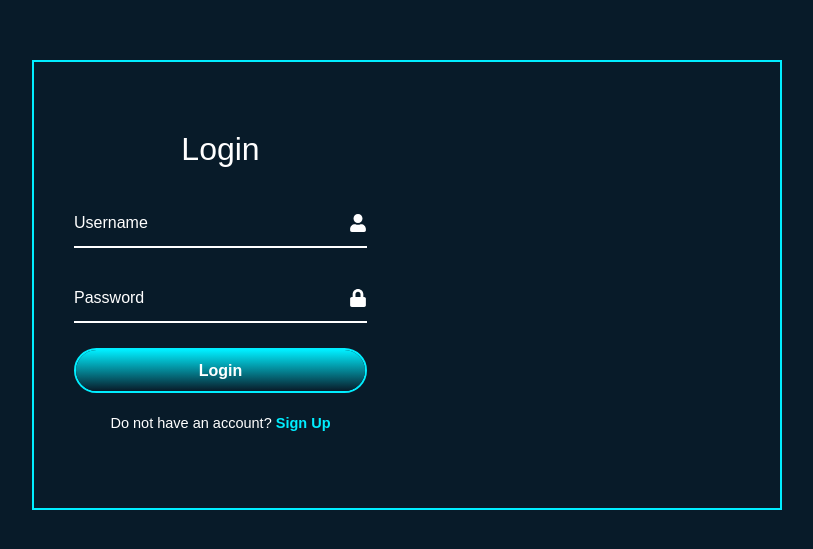
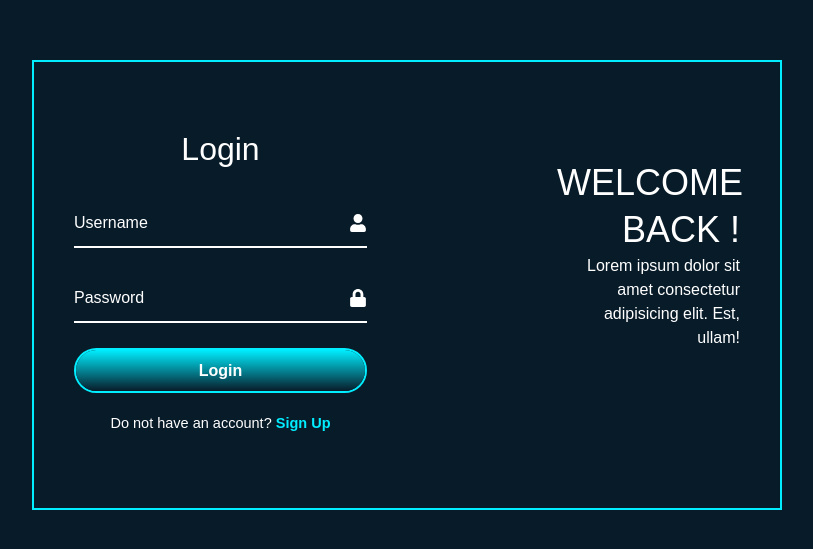
Before and after one commit to Shahidul-Islam-Jony/Awesome-Design, a React (Vite) app: page /login in a window 1280 px wide. Shown: the part 115-664 px from the top of the page, without its empty margins (233-1046 px from the left). Built offline with nearby package versions, Linux system fonts and the light colour scheme.

Commit message:
Login page Right side welcome text added

```diff
--- a/src/pages/LoginRegistration/LoginRegistration.jsx
+++ b/src/pages/LoginRegistration/LoginRegistration.jsx
@@ -1,4 +1,4 @@
-import { FaUser,FaLock } from "react-icons/fa";
+import { FaUser, FaLock } from "react-icons/fa";
 
 import './LoginStyle.css'
 
@@ -16,15 +16,19 @@ const LoginRegistration = () => {
                     <div className="input-box">
                         <input type="password" required />
                         <label>Password</label>
-                        <FaLock className="icon"/>
+                        <FaLock className="icon" />
                     </div>
                     <button type="submit" className="btn1">Login</button>
 
                     <div className="logreg-link">
                         <p>Do not have an account? <a href="#" className="register-link">Sign Up</a></p>
                     </div>
-
                 </form>
+            </div>
+            {/* Right side Login Text */}
+            <div className="info-text login">
+                <h2>Welcome Back !</h2>
+                <p>Lorem ipsum dolor sit amet consectetur adipisicing elit. Est, ullam!</p>
             </div>
         </div>
     );
--- a/src/pages/LoginRegistration/LoginStyle.css
+++ b/src/pages/LoginRegistration/LoginStyle.css
@@ -155,3 +155,32 @@ body{
 .logreg-link p a:hover{
     text-decoration: underline;
 }
+
+/* Login Info Right side text */
+.wrapper .info-text{
+    position: absolute;
+    top: 0;
+    width: 50%;
+    height: 100%;
+    display: flex;
+    flex-direction: column;
+    justify-content: center;
+}
+
+.wrapper .info-text.login{
+    right: 0;
+    text-align: right;
+    padding: 0 40px 60px 150px;
+}
+
+.info-text h2{
+    font-size: 36px;
+    color: #fff;
+    line-height: 1.3;
+    text-transform: uppercase;
+}
+
+.info-text p{
+    font-size: 16px;
+    color: #fff;
+}
```
